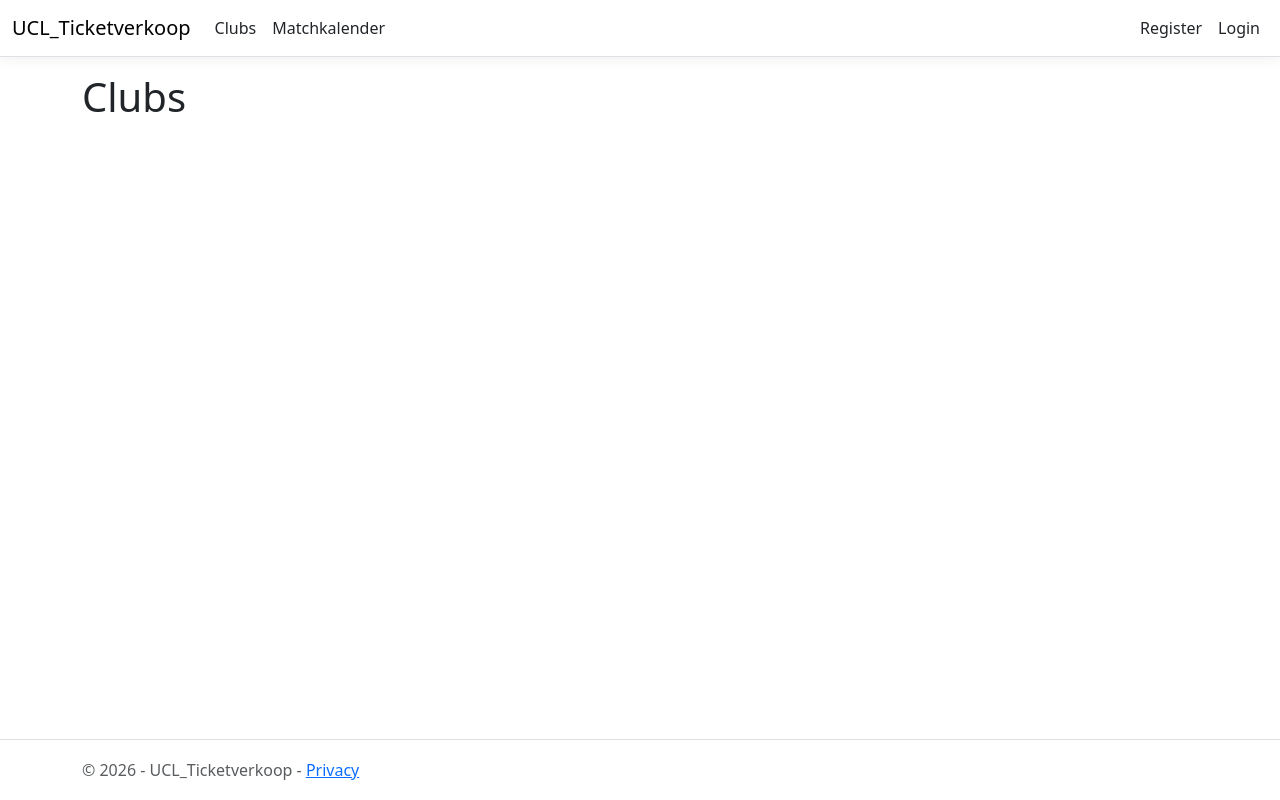
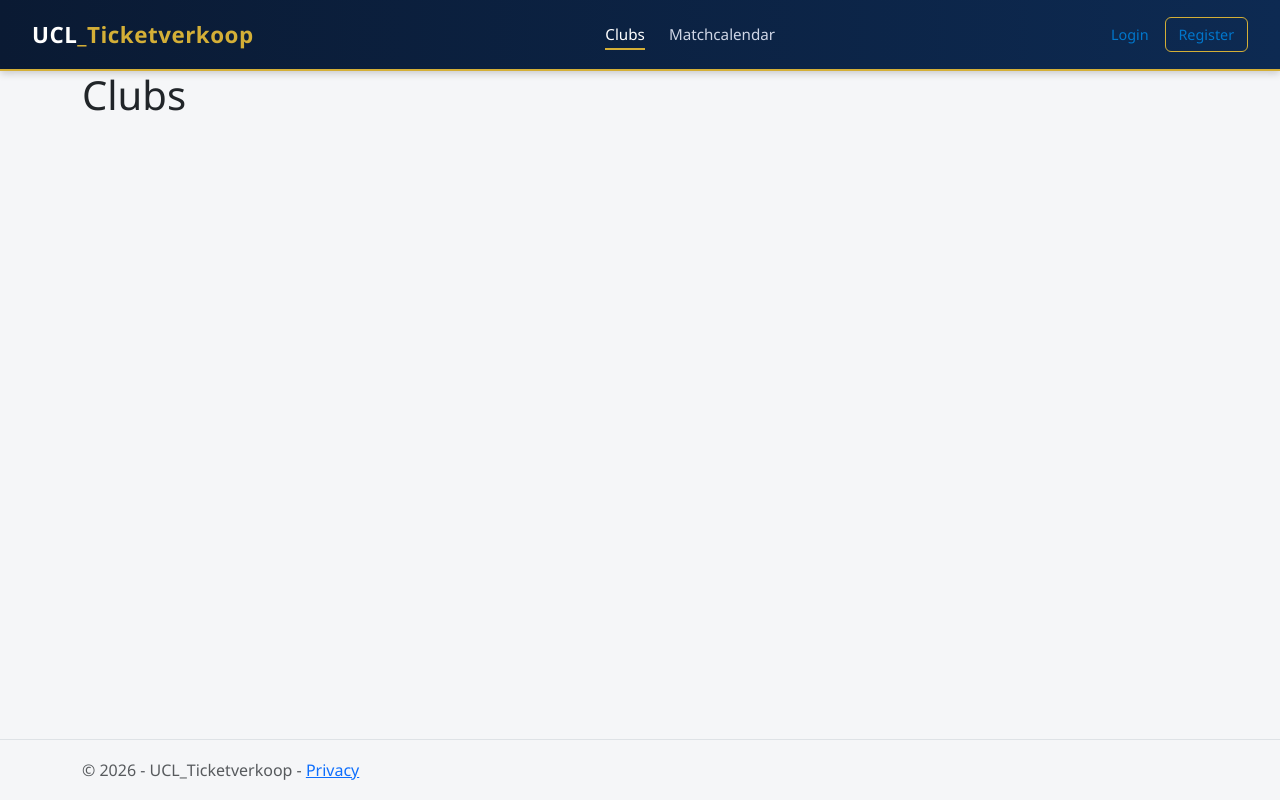
Before and after one commit to str-efrain/UCL_Ticketverkoop, an ASP.NET Core app: page / in a window 1280 px wide. Run offline with ASP.NET Core 8, Linux system fonts and the light colour scheme; data that the repository does not hold is empty; style sheets or scripts are compiled from the project's sources; some libraries are stand-ins or nearby versions.

Commit message:
Styling van de header (nog niet af)

```diff
--- a/UCL_Ticketverkoop/Views/Shared/_Layout.cshtml
+++ b/UCL_Ticketverkoop/Views/Shared/_Layout.cshtml
@@ -11,9 +11,9 @@
 </head>
 <body>
     <header>
-        <nav class="navbar navbar-expand-sm navbar-toggleable-sm navbar-light bg-white border-bottom box-shadow mb-3">
+        @* <nav class="navbar navbar-expand-sm navbar-toggleable-sm navbar-light bg-white border-bottom box-shadow mb-3">
             <div class="container-fluid">
-                <a class="navbar-brand" asp-area="" asp-controller="Home" asp-action="Index">UCL_Ticketverkoop</a>
+                <a class="navbar-brand" asp-area="" asp-controller="Club" asp-action="Index">UCL_Ticketverkoop</a>
                 <button class="navbar-toggler" type="button" data-bs-toggle="collapse" data-bs-target=".navbar-collapse" aria-controls="navbarSupportedContent"
                         aria-expanded="false" aria-label="Toggle navigation">
                     <span class="navbar-toggler-icon"></span>
@@ -24,11 +24,28 @@
                             <a class="nav-link text-dark" asp-area="" asp-controller="Club" asp-action="Index">Clubs</a>
                         </li>
                         <li class="nav-item">
-                            <a class="nav-link text-dark" asp-area="" asp-controller="Match" asp-action="Index">Matchkalender</a>
+                            <a class="nav-link text-dark" asp-area="" asp-controller="Match" asp-action="Index">Matchcalendar</a>
                         </li>
                     </ul>
                     <partial name="_LoginPartial" />
                 </div>
+            </div>
+        </nav> *@
+        <nav class="navbar">
+            <a class="navbar-brand" asp-area="" asp-controller="Club" asp-action="Index">
+                UCL<span>_Ticketverkoop</span>
+            </a>
+
+            <div class="nav-links">
+                <a class ="active" asp-area="" asp-controller="Club" asp-action="Index">
+                    Clubs
+                </a>
+                <a asp-area="" asp-controller="Match" asp-action="Index">Matchcalendar</a>
+            </div>
+
+            <div class="nav-auth">
+                <a href="/account/login" class="nav-login">Login</a>
+                <a href="/account/register" class="nav-register">Register</a>
             </div>
         </nav>
     </header>
--- a/UCL_Ticketverkoop/wwwroot/css/site.css
+++ b/UCL_Ticketverkoop/wwwroot/css/site.css
@@ -29,3 +29,118 @@ body {
 .form-floating > .form-control-plaintext:focus::placeholder, .form-floating > .form-control:focus::placeholder {
   text-align: start;
 }
+
+/* ===== GLOBAL RESET (optional but recommended) ===== */
+* {
+    margin: 0;
+    padding: 0;
+    box-sizing: border-box;
+}
+
+body {
+    font-family: 'Segoe UI', Tahoma, Geneva, Verdana, sans-serif;
+    background-color: #f5f6f8;
+}
+
+/* ===== NAVBAR ===== */
+.navbar {
+    background: linear-gradient(90deg, #0a1a33, #0d2a52);
+    padding: 0.8rem 2rem;
+    display: flex;
+    justify-content: space-between;
+    align-items: center;
+    border-bottom: 2px solid #d4af37; /* gold accent */
+    box-shadow: 0 2px 8px rgba(0,0,0,0.2);
+}
+
+/* ===== BRAND ===== */
+.navbar-brand {
+    color: #ffffff;
+    font-size: 1.4rem;
+    font-weight: 600;
+    text-decoration: none;
+    letter-spacing: 0.5px;
+}
+
+    .navbar-brand span {
+        color: #d4af37; /* gold highlight */
+    }
+
+/* ===== NAV LINKS ===== */
+.nav-links {
+    display: flex;
+    gap: 1.5rem;
+}
+
+    .nav-links a {
+        color: #cfd6e6;
+        text-decoration: none;
+        font-size: 0.95rem;
+        position: relative;
+        transition: all 0.25s ease;
+    }
+
+        /* Hover underline animation */
+        .nav-links a::after {
+            content: "";
+            position: absolute;
+            left: 0;
+            bottom: -4px;
+            width: 0%;
+            height: 2px;
+            background-color: #d4af37;
+            transition: width 0.25s ease;
+        }
+
+        .nav-links a:hover {
+            color: #ffffff;
+        }
+
+            .nav-links a:hover::after {
+                width: 100%;
+            }
+
+/* ===== RIGHT SIDE (AUTH) ===== */
+.nav-auth {
+    display: flex;
+    gap: 1rem;
+    align-items: center;
+}
+
+    .nav-auth a {
+        text-decoration: none;
+        font-size: 0.9rem;
+    }
+
+/* Login */
+.nav-login {
+    color: #cfd6e6;
+    transition: color 0.2s ease;
+}
+
+    .nav-login:hover {
+        color: #ffffff;
+    }
+
+/* Register button */
+.nav-register {
+    padding: 0.35rem 0.8rem;
+    border: 1px solid #d4af37;
+    border-radius: 6px;
+    color: #d4af37;
+    transition: all 0.25s ease;
+}
+
+    .nav-register:hover {
+        background-color: #d4af37;
+        color: #0a1a33;
+    }
+
+/* ===== ACTIVE LINK ===== */
+.nav-links a.active {
+    color: #ffffff;
+}
+
+    .nav-links a.active::after {
+        width: 100%;
+    }
```
